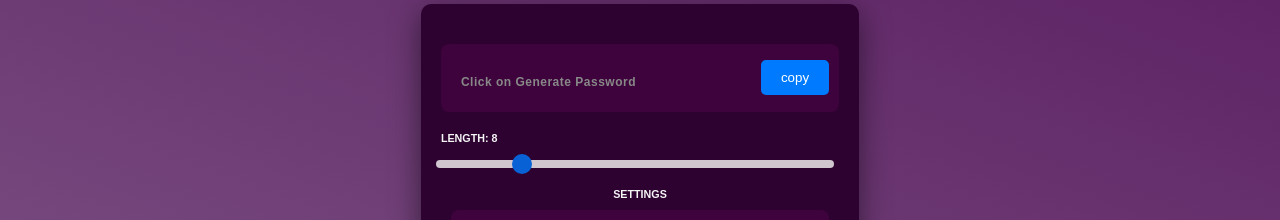
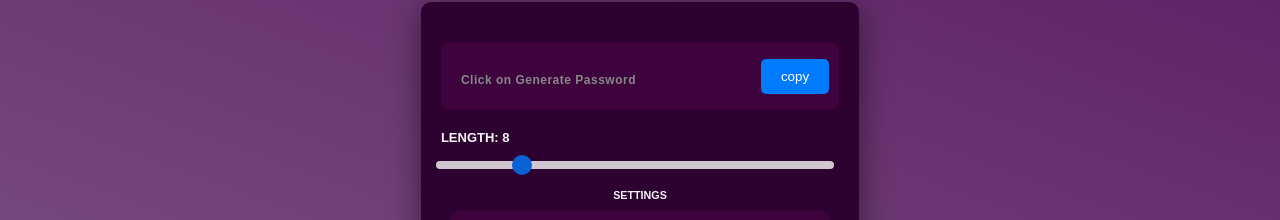
Before and after one commit to chengivan2/passgen, a Next.js app: page / in a window 1280 px wide. Shown: the part 117-337 px from the top of the page. Built offline with nearby package versions, Linux system fonts and the light colour scheme.

Commit message:
Modified styling for length

```diff
--- a/src/app/theform.css
+++ b/src/app/theform.css
@@ -60,6 +60,10 @@
   gap: 1em;
   align-items: center;
   margin-bottom: 20px;
+}
+
+.the-length .length h6 {
+  font-size: 13px;
 }
 
 .the-length input {
```
